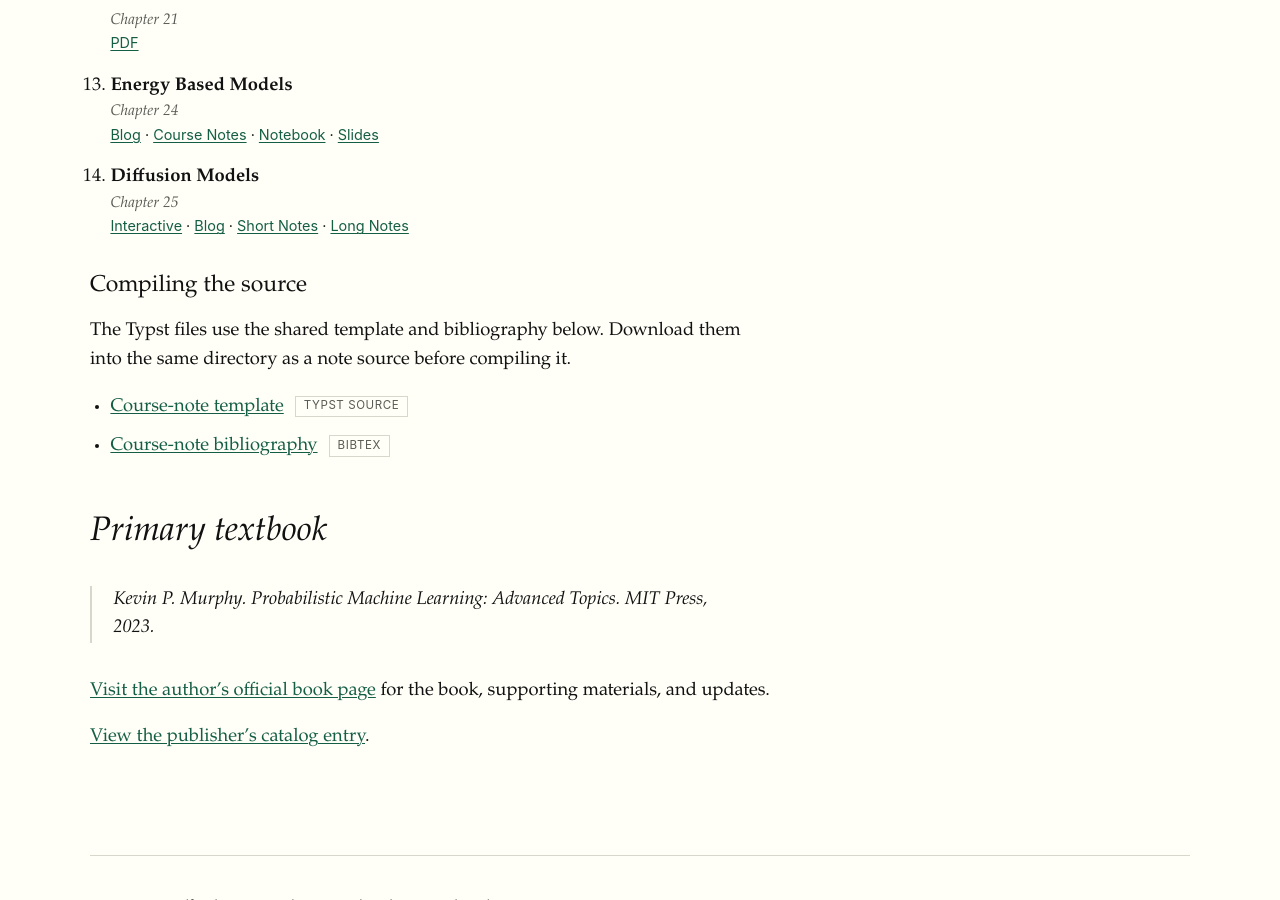
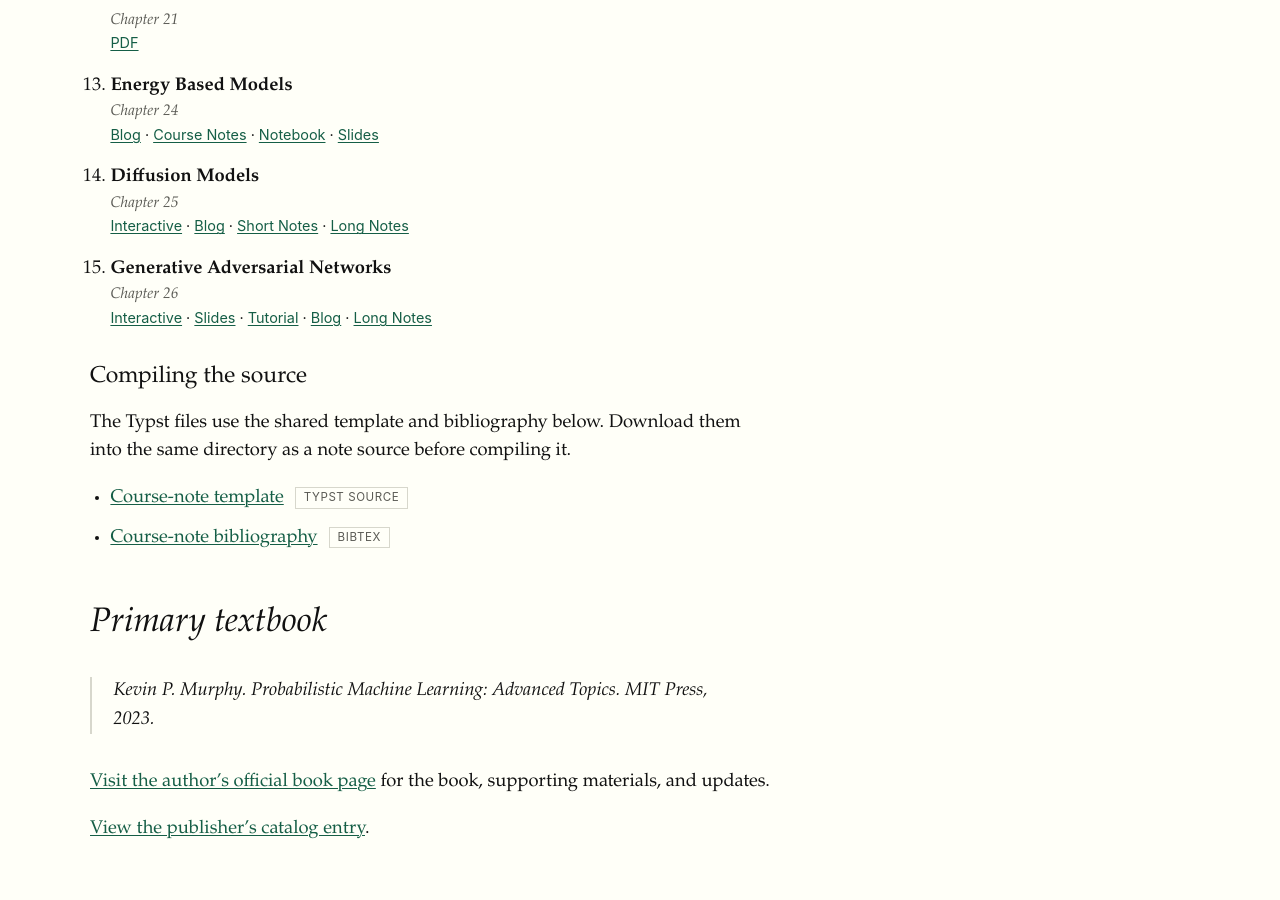
Before and after one commit to CSC5666/Fall2026, a Jekyll site: the page built from resources.md, in a window 1280 px wide and 900 px high, scrolled down 1706 px. Built offline with Jekyll 4.4.1, drawn with Linux system fonts in a browser that asks for light colours.

Commit message:
Added GAN notes

```diff
--- a/_data/resources.yml
+++ b/_data/resources.yml
@@ -103,6 +103,23 @@ readings:
       - label: Long Notes
         url: https://arxiv.org/pdf/2403.18103
 
+  - title: Generative Adversarial Networks
+    chapters: Chapter 26
+    materials:
+      - label: Interactive
+        url: https://poloclub.github.io/ganlab/
+      - label: Slides
+        url: https://deepgenerativemodels.github.io/assets/slides/cs236_lecture10.pdf
+      - label: Tutorial
+        url: https://developers.google.com/machine-learning/gan/gan_structure
+      - label: Blog
+        url: https://lilianweng.github.io/posts/2017-08-20-gan/
+      - label: Long Notes
+        url: https://arxiv.org/pdf/1701.00160
+
+
+
+
 source_support:
   - title: Course-note template
     label: Typst source
```
